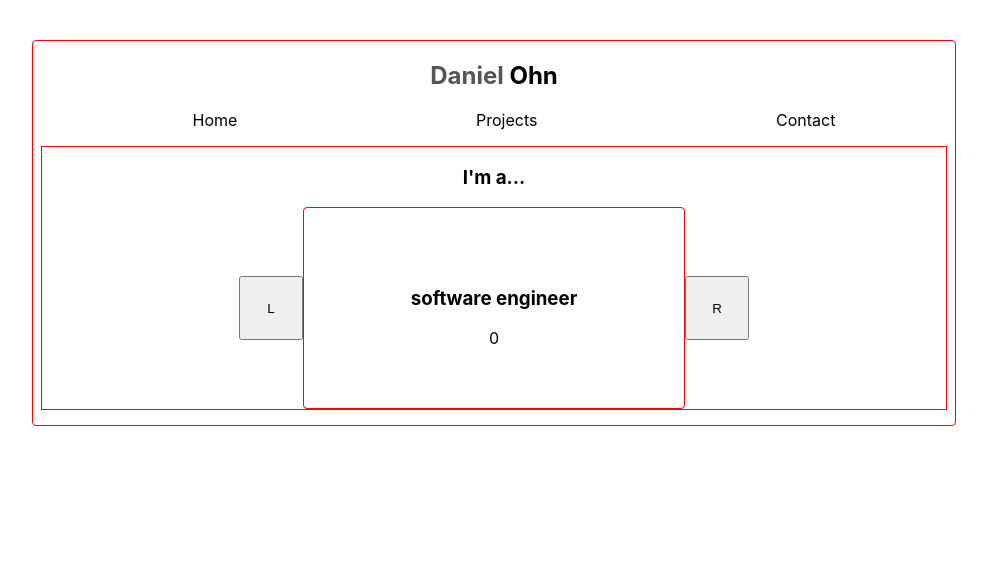
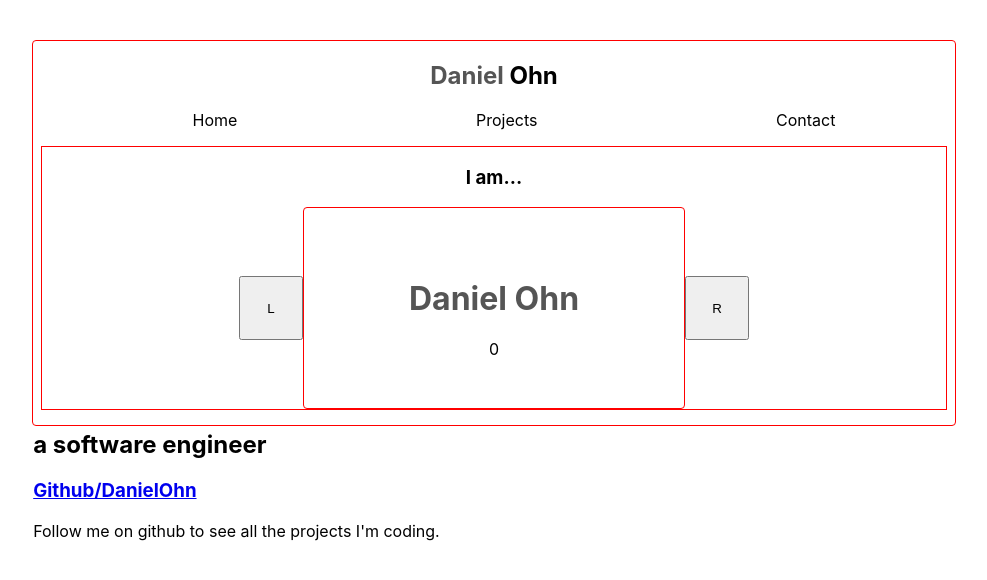
Before and after one commit to DanielOhn/personalsite, a React (Create React App) app: page / in a window 1280 px wide. Shown: the top 580 px of the page, without its empty margins (146-1133 px from the left). Built offline with nearby package versions, Linux system fonts and the light colour scheme.

Commit message:
Add Details.tsx and project/projects interface.

```diff
--- a/src/App/App.css
+++ b/src/App/App.css
@@ -19,13 +19,13 @@ h1 {
   color: #000000;
 }
 
-ul {
+.navbar ul {
   display: flex;
   flex-flow: row nowrap;
   justify-content: space-around;
 }
 
-li {
+.navbar li {
   list-style-type: none;
 }
 
--- a/src/App/App.tsx
+++ b/src/App/App.tsx
@@ -1,23 +1,37 @@
-import React, { useState} from 'react';
+import { useState } from 'react';
 import './App.css';
 import Hobbies from '../Hobbies/Hobbies'
-import Hobby from "../Hobbies/Hobbies"
+import Details from '../Details/Details'
 
 function App() {
-  let hobbies = ["software engineer", "blogger","noober"]
+  let hobbies = ["Daniel Ohn", "a software engineer", "a blogger","a noober"]
 
   const [num, setNum] = useState(0);
+  const [hide, setHide] = useState('hide');
+
+  const details = {
+    title: 'a software engineer',
+    items: [
+      {
+        id: 0,
+        name: 'Github/DanielOhn',
+        url: "https://github.com/DanielOhn",
+        content: "Follow me on github to see all the projects I'm coding."
+      },
+    ]
+  }
 
   let rightClick = () => {
-    if (num == hobbies.length-1) {
+    if (num === hobbies.length-1) {
       setNum(0)
+      setHide("details")
     } else {
       setNum(num + 1)
     }
   }
 
   let leftClick = () => {
-    if (num == 0) {
+    if (num === 0) {
       setNum(hobbies.length - 1)
     } else {
       setNum(num - 1)
@@ -37,8 +51,7 @@ function App() {
         </ul>
       </nav>
       <main>
-
-        <h3>I'm a...</h3>
+        <h3>I am...</h3>
         <div className="card">
           <button onClick={() => leftClick()}>L</button>
           <div className="content">
@@ -48,6 +61,14 @@ function App() {
           <button onClick={() => rightClick()}>R</button>
         </div>
       </main>
+
+      <div className='details'>
+        <Details
+          title={details.title}
+          items={details.items}
+        />
+      </div>
+
     </div>
   );
 }
--- /dev/null
+++ b/src/Details/Details.css
@@ -0,0 +1,3 @@
+.details {
+    border: 1px solid gree;
+}
--- /dev/null
+++ b/src/Details/Details.tsx
@@ -0,0 +1,30 @@
+import { useState } from 'react';
+import './Details.css'
+
+interface Projects { // ADD COLOR FOR BG COLOR AND IMAGES
+    title: string;
+    items: Array<Project>;
+}
+
+interface Project {
+    id: number;
+    name: string;
+    url: string;
+    content: string;
+}
+
+function Details(props: Projects) {
+    return (
+        <div className="detail">
+            <h2>{props.title}</h2>
+            {props.items.map((item) =>
+                <div className="item">
+                    <h3><a href={item.url}>{item.name}</a></h3>
+                    <p>{item.content}</p>
+                </div>
+            )}
+        </div>
+    )
+}
+
+export default Details;
--- a/src/Hobbies/Hobbies.tsx
+++ b/src/Hobbies/Hobbies.tsx
@@ -7,7 +7,7 @@ interface Hobby {
 function Hobbies(props: Hobby) {
     return (
         <div className="main">
-            <h3>{props.name}</h3>
+            <h1>{props.name}</h1>
         </div>
     )
 }
```
